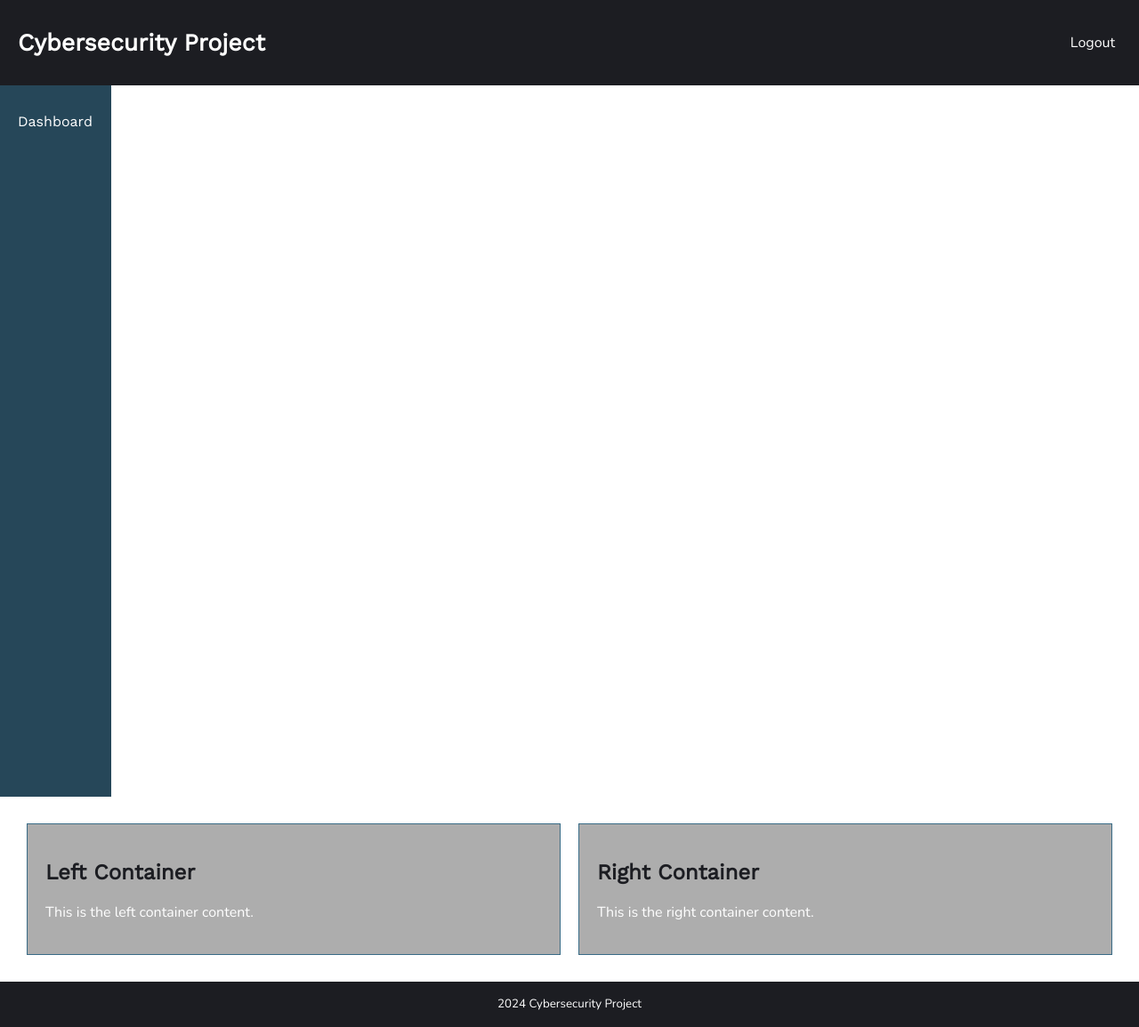
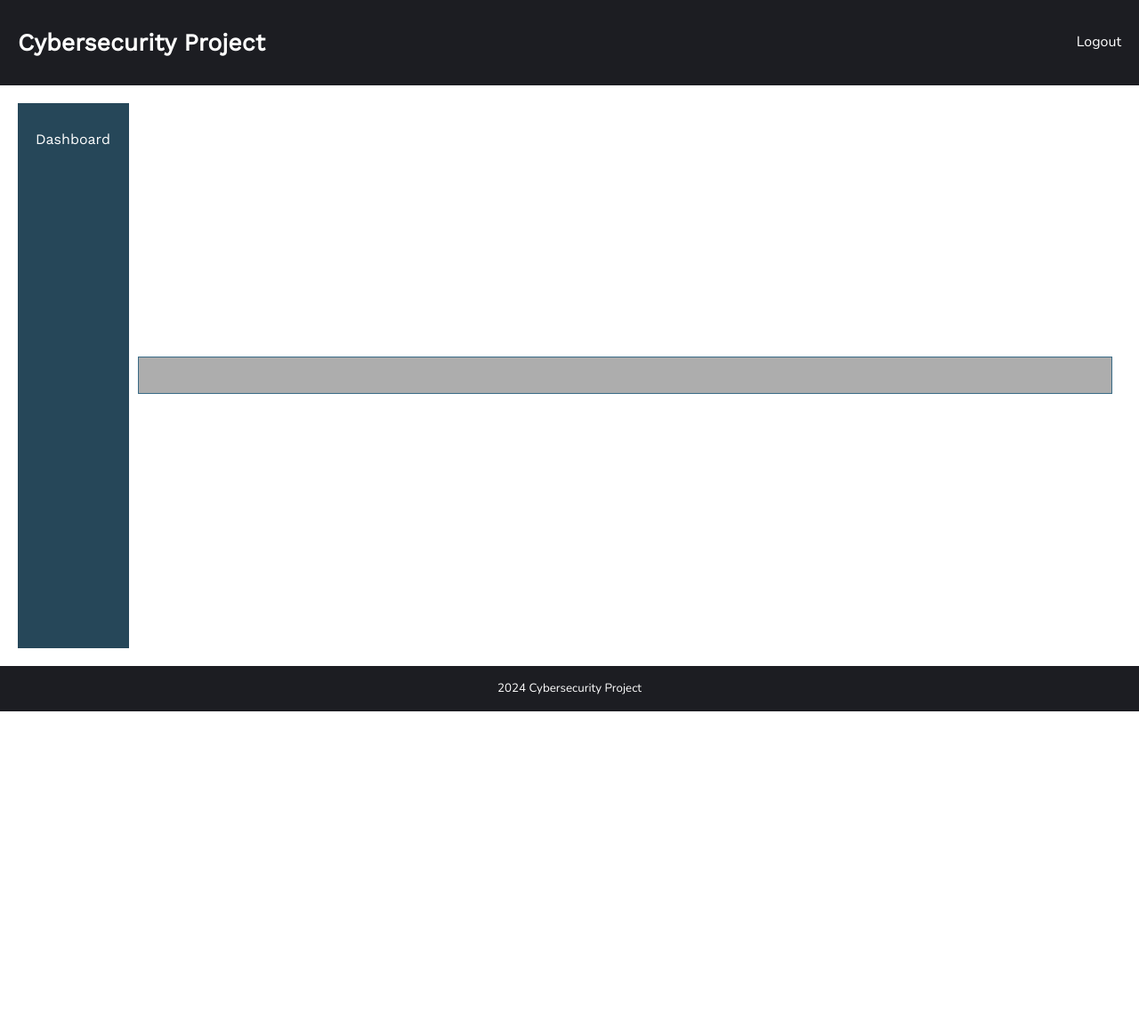
Before and after one commit to Simanski-D/485-Project, a Flask app: template Templates/dashboard.html in a window 1280 px wide. Shown: the whole page at 89% size. After the commit the page ends 800 px from the top, so only its background shows below. Run offline with Flask 3, Linux system fonts and the light colour scheme; the template is opened without the code that fills it, so the values that code supplies are empty.

Commit message:
moving navbar

```diff
--- a/Templates/dashboard.html
+++ b/Templates/dashboard.html
@@ -8,23 +8,26 @@
     <body>
         <header>
             <h1>Cybersecurity Project</h1>
-            <input type="submit" class="button" value="Logout">
+            <p class="right-header-item">Logout</p>
         </header>
-        <nav>
-            <ul>
-                <li><a href="dashboard.html">Dashboard</a></li>
-            </ul>
 
-        </nav>
         <div class="container">
+            <nav>
+                <ul>
+                    <li><a href="dashboard.html">Dashboard</a></li>
+                </ul>
+
+            </nav>
             <div class="left-container">
-                <h2>Left Container</h2>
-                <p>This is the left container content.</p>
+                <map>
+
+
+                </map>
             </div>
-            <div class="right-container">
+            <!--<div class="right-container">
                 <h2>Right Container</h2>
                 <p>This is the right container content.</p>
-            </div>
+            </div>-->
         </div>
 
         <footer>
```
